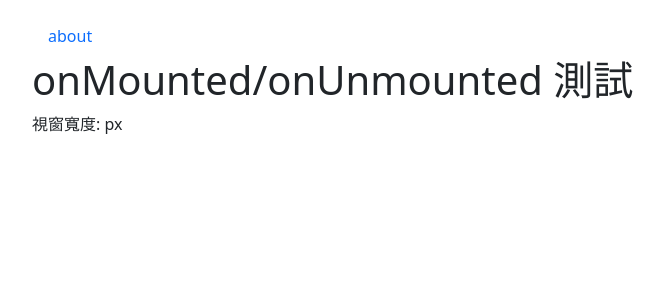
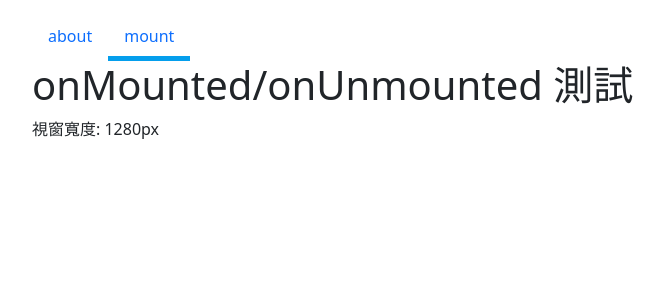
Before and after one commit to idben/EEIT215_20260422, a Vue app in the folder shop/: page /mount in a window 1280 px wide. Shown: the top 300 px of the page, without its empty margins (50-714 px from the left). Built offline with nearby package versions, Linux system fonts and the light colour scheme.

Commit message:
windowWidth

```diff
--- a/shop/src/App.vue
+++ b/shop/src/App.vue
@@ -7,6 +7,9 @@ import { RouterView, RouterLink } from 'vue-router';
       <ul class="nav">
         <li class="nav-item">
           <RouterLink class="nav-link" to="/about">about</RouterLink>
+        </li>
+        <li class="nav-item">
+          <RouterLink class="nav-link" to="/mount">mount</RouterLink>
         </li>
       </ul>
     </nav>
--- a/shop/src/views/Test01View.vue
+++ b/shop/src/views/Test01View.vue
@@ -1,8 +1,12 @@
-<script setup></script>
+<script setup>
+import { ref, onMounted, onUnmounted } from 'vue';
+
+const windowWidth = ref(window.innerWidth);
+</script>
 <template>
     <h1>onMounted/onUnmounted 測試</h1>
     <p>
-        視窗寬度: px
+        視窗寬度: {{ windowWidth }}px
     </p>
 </template>
 <style scoped></style>
```
